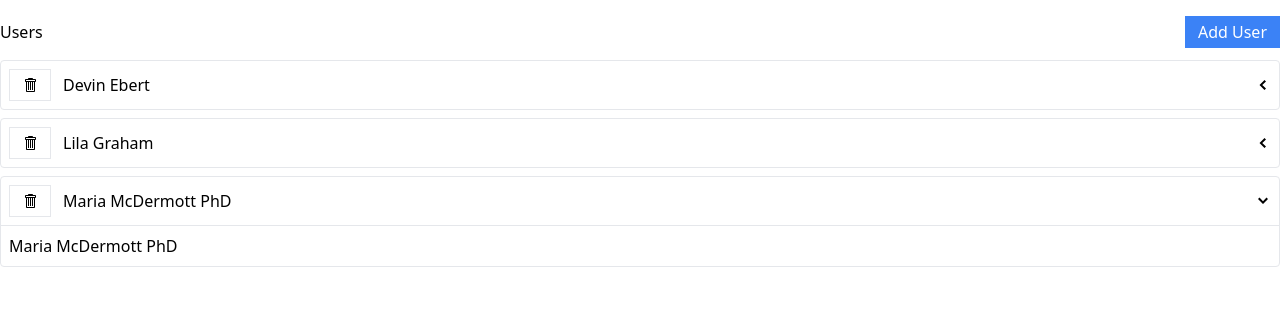
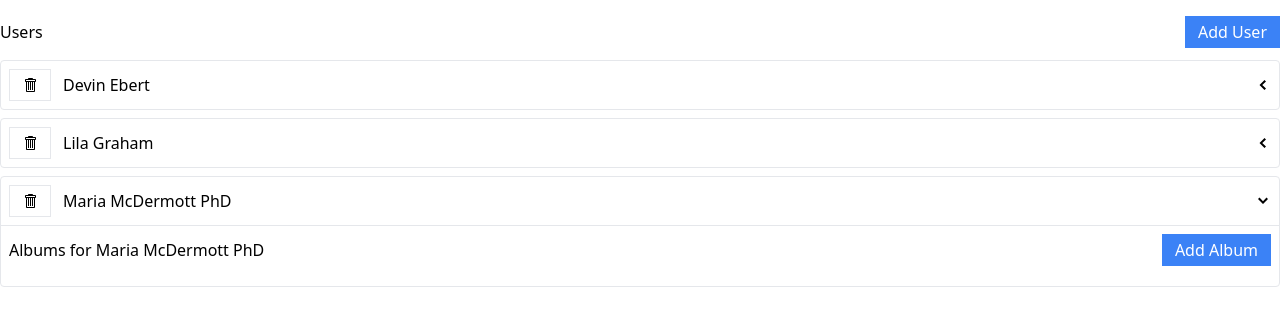
Before and after one commit to jerrychiu0863/redux-async, a React (Vite) app: page / in a window 1280 px wide. Both pictures are taken after a click on the element 1263 px from the left and 201 px from the top of the page. Shown: the top 326 px of the page. Built offline with nearby package versions, Linux system fonts and the light colour scheme; data requests are answered from the project's data file.

Commit message:
add and wire up addAlbum mutation

```diff
--- a/db.json
+++ b/db.json
@@ -15,19 +15,29 @@
   ],
   "albums": [
     {
-      "id": 10,
+      "id": "10",
       "title": "Hiking",
       "userId": "7048"
     },
     {
-      "id": 11,
+      "id": "11",
       "title": "TT",
       "userId": "7048"
     },
     {
-      "id": 20,
+      "id": "20",
       "title": "Jump",
       "userId": "32ec"
+    },
+    {
+      "id": "9dc8",
+      "userId": "7048",
+      "title": "Unbranded Bronze Chair"
+    },
+    {
+      "id": "c7da",
+      "userId": "7048",
+      "title": "Modern Concrete Shirt"
     }
   ],
   "photos": []
--- a/src/components/AlbumsList.tsx
+++ b/src/components/AlbumsList.tsx
@@ -1,5 +1,9 @@
 import type { User } from "../type";
 import { albumsApi } from "../store/apis/albumsApi";
+import { GoTrashcan } from "react-icons/go";
+import Button from "./Button";
+import ExpandablePanel from "./ExpandablePanel";
+import Skeleton from "./Skeleton";
 
 type AblumsListProps = {
   user: User;
@@ -7,9 +11,43 @@ type AblumsListProps = {
 
 function AlbumsList({ user }: AblumsListProps) {
   const { data, error, isLoading } = albumsApi.useFetchAlbumsQuery(user)
-  console.log(data, error, isLoading)
+  const [addAlbum, results] = albumsApi.useAddAlbumMutation()
+  console.log(results)
+
+  const handleAlbumAdd = () => {
+    addAlbum(user)
+  }
+
+  let content;
+  if (isLoading) {
+    content = <Skeleton times={3} className="h-10 w-full" />
+  } else if (error) {
+    content = <div>Error loading albums</div>
+  } else {
+    content = data?.map(album => {
+      const header = <>
+        <Button className="mr-3">
+          <GoTrashcan />
+        </Button>{album.title}
+      </>
+
+      return (
+        <ExpandablePanel key={album.id} header={header}>
+          Ablum
+        </ExpandablePanel>
+      )
+    })
+  }
+
   return (
-    <div>{user.name}</div>
+    <div>
+      <div className="flex justify-between items-center mb-3">
+        <p>Albums for {user.name}</p>
+        <Button primary onClick={handleAlbumAdd}>Add Album</Button>
+        {error && 'Creating album error'}
+      </div>
+      <div>{content}</div>
+    </div>
   )
 }
 
--- a/src/components/Skeleton.tsx
+++ b/src/components/Skeleton.tsx
@@ -1,7 +1,7 @@
 import classNames from "classnames";
 import { twMerge } from "tailwind-merge";
 
-export default function Skeleton({ times, className }: { times: number, className: string }) {
+export default function Skeleton({ times, className }: { times: number, className?: string }) {
   const boxes = Array(times).fill(0).map((_, i) => {
     const outerClasses = twMerge(classNames(
       'relative',
--- a/src/store/apis/albumsApi.tsx
+++ b/src/store/apis/albumsApi.tsx
@@ -1,8 +1,11 @@
 import { createApi, fetchBaseQuery } from "@reduxjs/toolkit/query/react";
 import type { User } from "../../type";
+import { faker } from "@faker-js/faker";
 
 type Album = {
-  name: string;
+  title: string;
+  id: string;
+  userId: string;
 }
 
 const albumsApi = createApi({
@@ -19,6 +22,18 @@ const albumsApi = createApi({
           method: 'GET'
         }
       }
+    }),
+    addAlbum: builder.mutation<Album, User>({
+      query(user) {
+        return {
+          url: '/albums',
+          method: 'POST',
+          body: {
+            userId: user.id,
+            title: faker.commerce.productName()
+          }
+        }
+      }
     })
   })
 })
```
